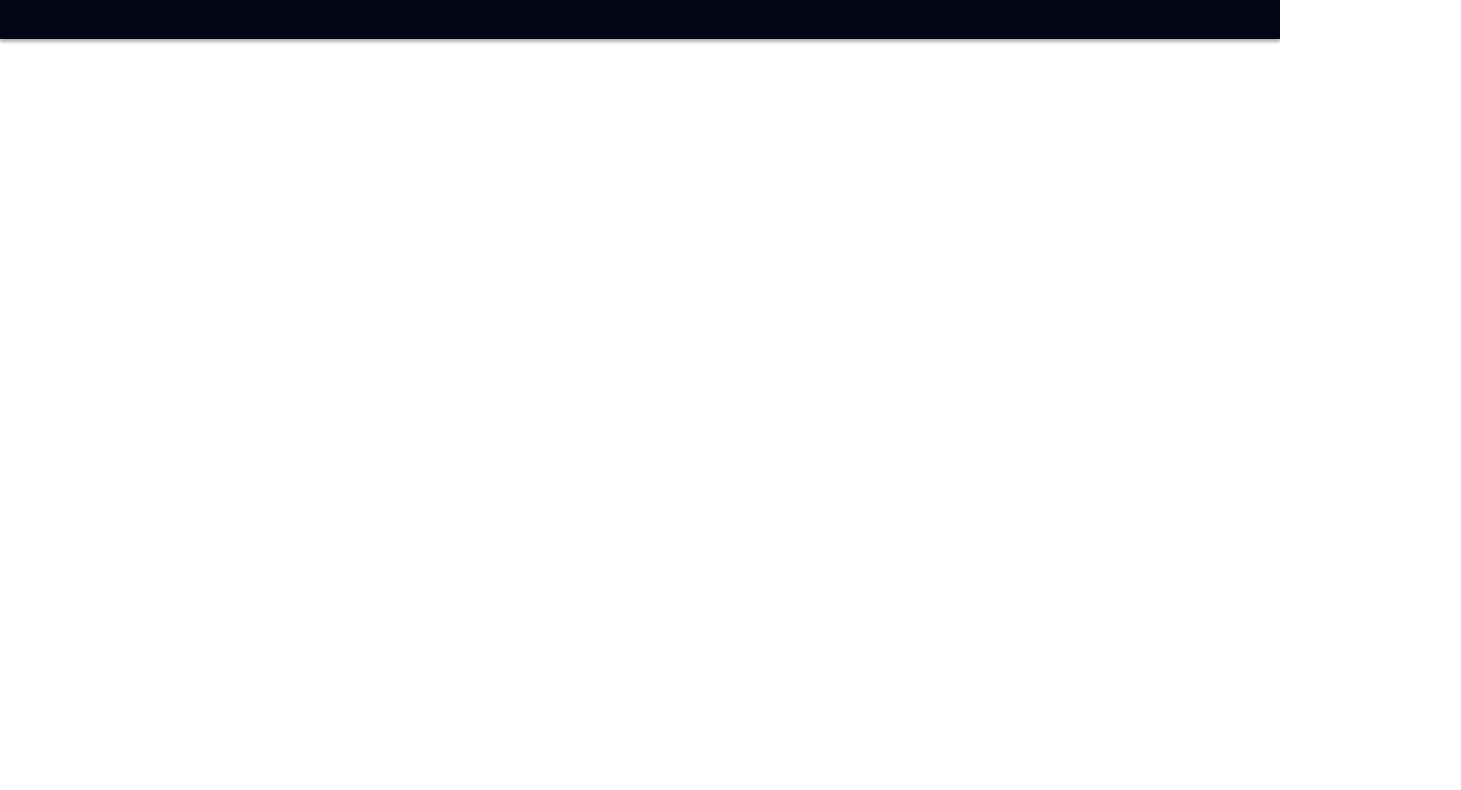
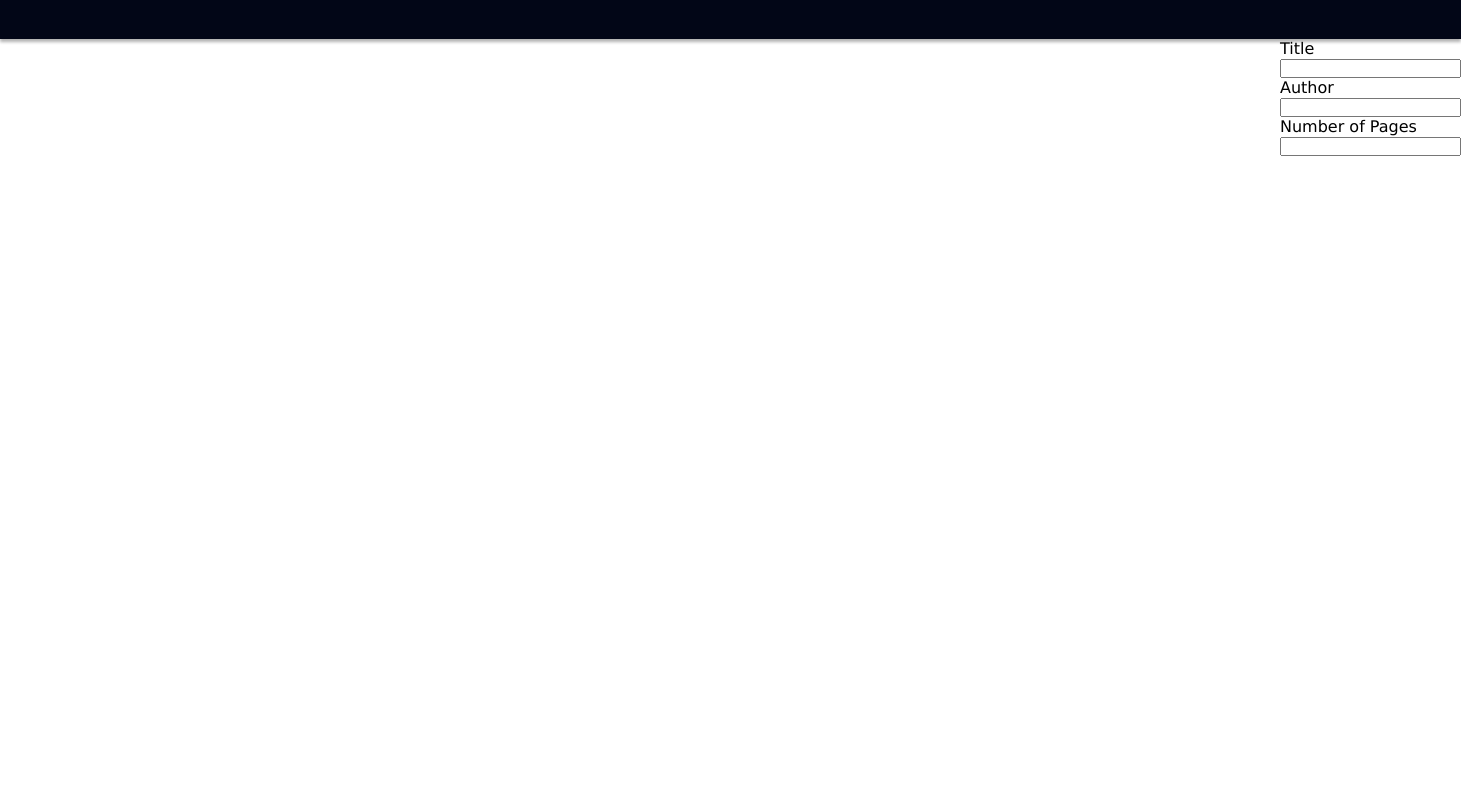
Before and after one commit to rto24/odin-library, a plain HTML site: page index.html in a window 1280 px wide. Shown: the part 74-864 px from the top of the page, 1461 px wide, since content can reach past the window. Drawn offline with Linux system fonts and the light colour scheme.

Commit message:
Added input for title, author, and page number

```diff
--- a/index.html
+++ b/index.html
@@ -27,7 +27,14 @@
     <form action="">
       <div class="form-container">
         <div class="book-inputs">
+          <label for="title">Title</label>
+          <input type="text" id="title" name="title" required>
 
+          <label for="author">Author</label>
+          <input type="text" id="author" name="author" required>
+
+          <label for="pgnum">Number of Pages</label>
+          <input type="number" id="pgnum" name="pgnum" required>
         </div>
       </div>
     </form>
```
